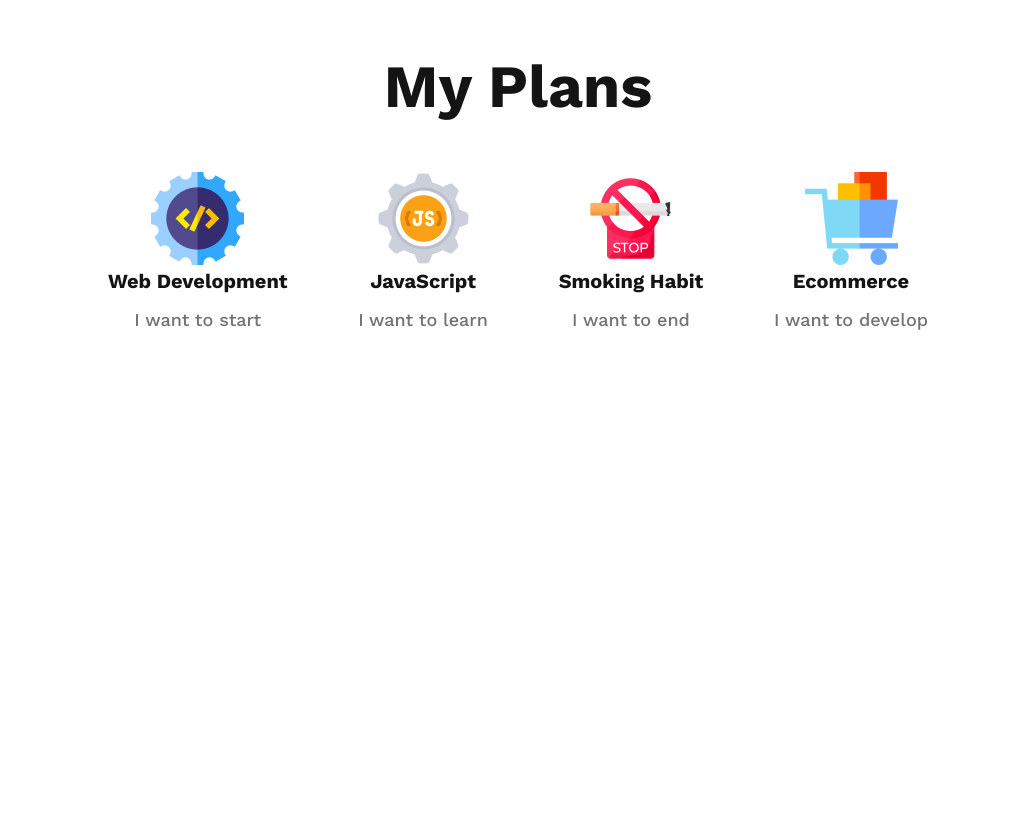
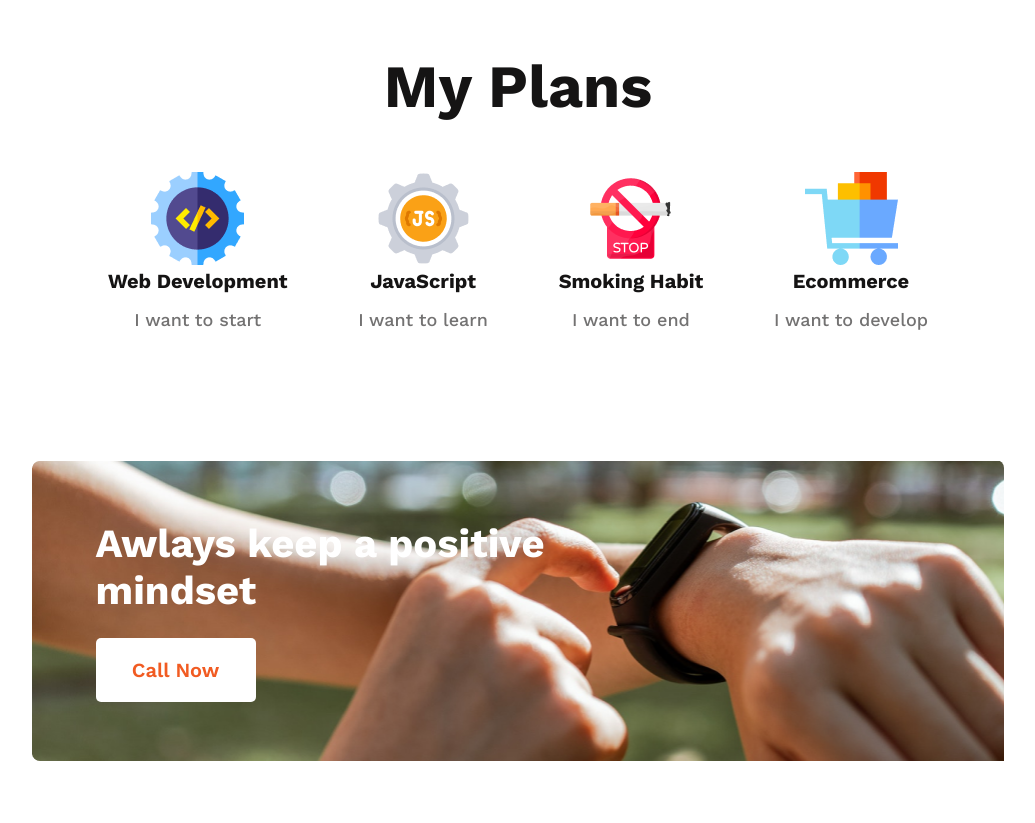
Before and after one commit to chandan-d-karmaker/Practice-task-05, a plain HTML site: page index.html in a window 1280 px wide. Shown: the part 1669-2492 px from the top of the page, without its empty margins (122-1157 px from the left). Before the commit the page ends 2129 px from the top, so only its background shows below. Drawn offline with nearby package versions, Linux system fonts and the light colour scheme.

Commit message:
worked on some bugs

```diff
--- a/index.html
+++ b/index.html
@@ -97,5 +97,15 @@
             </div>
         </div>
     </section>
+
+    <section class="contact">
+        <div class="contact-container">
+            <h2>Awlays keep a positive mindset</h2>
+            <div class="call">
+                <button class="call-button">Call Now</button>
+            </div>
+
+        </div>
+    </section>
 </body>
 </html>
--- a/styles/styles.css
+++ b/styles/styles.css
@@ -195,3 +195,48 @@ header{
     font-weight: 500;
     line-height: normal;
 }
+
+#contact{
+    padding: 0 230px;
+}
+
+.contact-container{
+
+    width: 71%;
+    max-width: 1140px;
+    height: 300px;
+    max-width: 1140px;
+    margin: 130px auto;
+    padding: 60px 0 0 64px;
+    border-radius: 8px;
+    background: linear-gradient(90deg, #F15B22 0%, rgba(241, 91, 34, 0.00) 50%);
+    background-image: url(../images/watch.png);
+    background-repeat: no-repeat;
+}
+
+.contact-container h2{
+    width: 459px;
+    color: #FFF;
+    font-family: "Work Sans";
+    font-size: 40px;
+    font-style: normal;
+    font-weight: 700;
+    line-height: normal;
+    margin-bottom: 24px;
+
+}
+
+.call-button{
+    width: 160px;
+    height: 64px;
+    border-radius: 5px;
+    background: #FFF;
+    color: #F15B22;
+    text-align: center;
+    font-family: "Work Sans";
+    font-size: 20px;
+    font-style: normal;
+    font-weight: 600;
+    line-height: normal;
+    border: none;
+}
```
